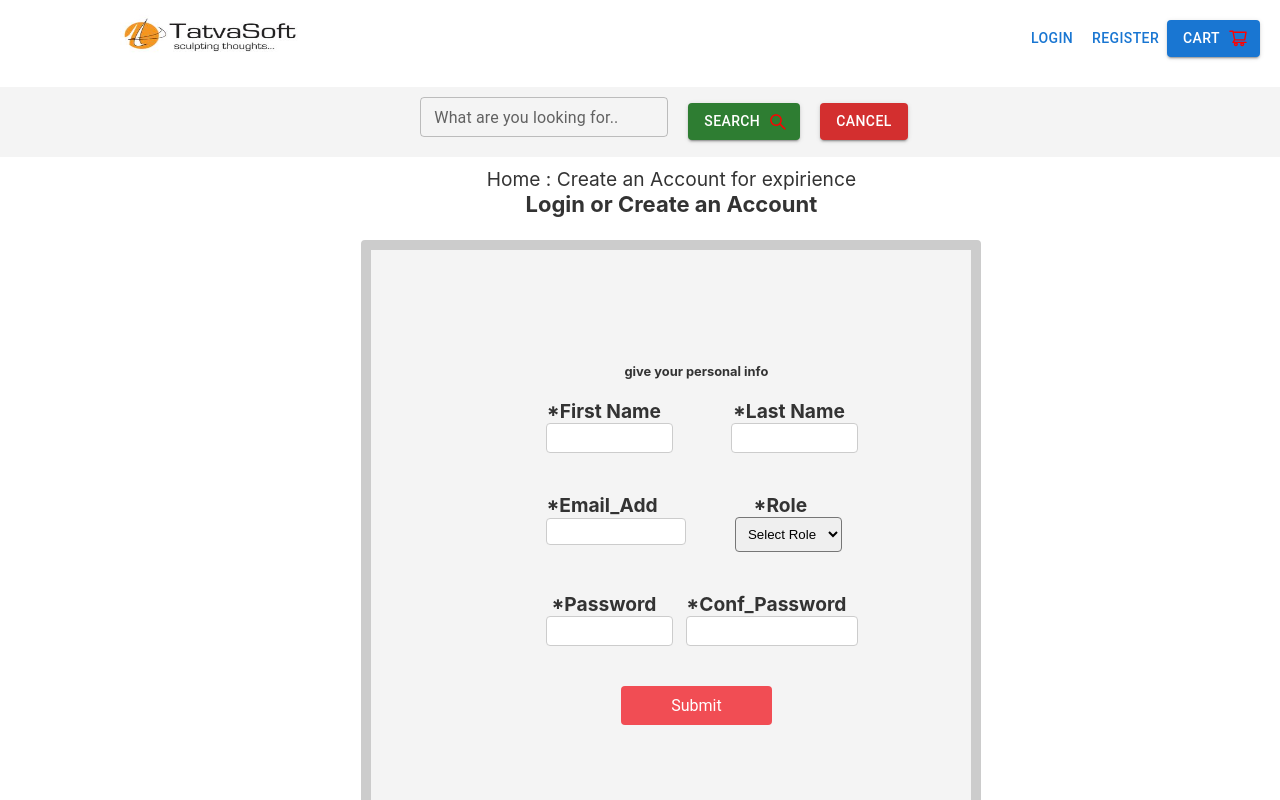
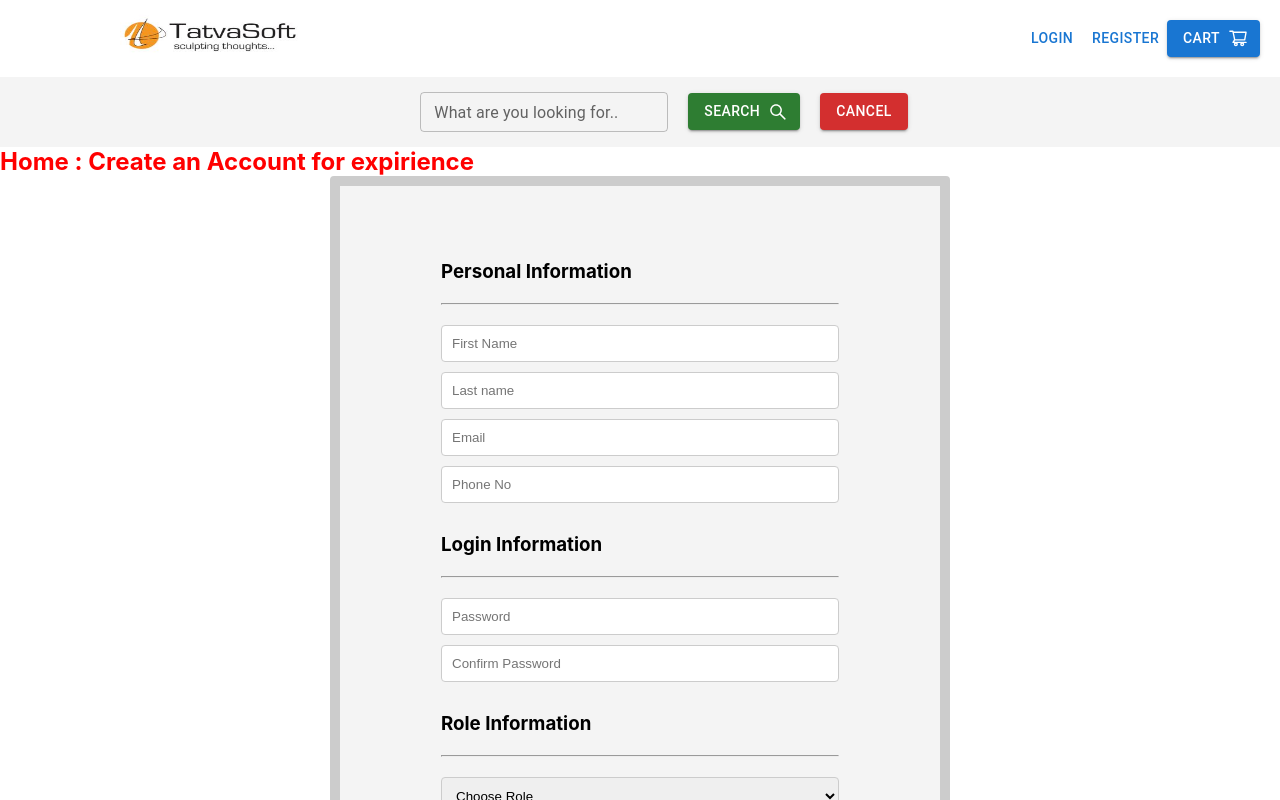
Before and after one commit to kartikmodi8347/tatvasoft-bookstore, a React (Create React App) app: page / in a window 1280 px wide. Shown: the top 800 px of the page. Built offline with nearby package versions, Linux system fonts and the light colour scheme.

Commit message:
put tatvasoft database api

```diff
--- a/package.json
+++ b/package.json
@@ -17,6 +17,7 @@
     "react-router-dom": "^6.11.2",
     "react-scripts": "5.0.1",
     "react-toastify": "^9.1.3",
+    "styled-components": "^5.3.11",
     "web-vitals": "^2.1.4"
   },
   "scripts": {
--- a/src/components/ProductTable.jsx
+++ b/src/components/ProductTable.jsx
@@ -9,6 +9,7 @@ import TableRow from "@mui/material/TableRow";
 import Paper from "@mui/material/Paper";
 import Button from "@mui/material/Button";
 import { sumBy } from "lodash";
+import { AiOutlineShoppingCart } from 'react-icons/ai';
 
 const StyledTableCell = styled(TableCell)(({ theme }) => ({
   root: {
@@ -98,7 +99,7 @@ export default function ProductTable() {
     const totalPrice = sumBy(products, (product) =>
       calculateTotalPrice(product.price, product.quantity)
     );
-    alert(`Total Price: ₹${totalPrice}`);
+    alert(`Your Total Amount is: ₹${totalPrice}`);
   };
   return (
     <div>
@@ -149,6 +150,7 @@ export default function ProductTable() {
       <Button
         variant="contained"
         color="secondary"
+        endIcon={<AiOutlineShoppingCart />}
         onClick={handleCartButtonClick}
       >
         Cart
--- a/src/pages/Register.jsx
+++ b/src/pages/Register.jsx
@@ -1,230 +1,206 @@
-import React, { useState } from "react";
-//import { Link } from 'react-router-dom'
+import React, { Component } from "react";
+//import styled from "styled-components";
+import { ToastContainer, toast } from "react-toastify";
+import "react-toastify/dist/ReactToastify.css";
+import { Navigate } from "react-router-dom";
 import Header from "../components/Header";
 import Footer from "../components/Footer";
-import "../styles/Register.css";
 import { TextField, Button } from "@mui/material";
 import { AiOutlineSearch } from "react-icons/ai";
+import "../styles/Register.css";
 
-const RegistrationForm = () => {
-  const [firstName, setFirstName] = useState("");
-  const [lastName, setLastName] = useState("");
-  const [email, setEmail] = useState("");
-  const [password, setPassword] = useState("");
-  const [confirmPassword, setConfirmPassword] = useState("");
-  const [errors, setErrors] = useState({});
-  const [role, setRole] = useState("");
-  const [isSubmitted, setIsSubmitted] = useState(false);
+export default class SignUp extends Component {
+  constructor(props) {
+    super(props);
+    this.state = {
+      firstName: "",
+      lastName: "",
+      email: "",
+      role: "",
+      password: "",
+      roleId: "",
+    };
+    this.handleSubmit = this.handleSubmit.bind(this);
+  }
 
+  handleSubmit(e) {
+    e.preventDefault();
+    const { firstName, lastName, email, password, roleId } = this.state;
 
-  const validateForm = () => {
-    const errors = {};
-
-    //  for Validate FirstName using this formate
-    if (firstName.trim() === "") {
-      errors.firstName = "First Name is required";
-    }
-
-    // for Validate LastName using this formate
-    if (lastName.trim() === "") {
-      errors.lastName = "Last Name is required";
-    }
-
-    // for Validate EmailAddress using this formate
-    if (email.trim() === "") {
-      errors.email = "Email Address is required";
-    } else if (!/\S+@\S+\.\S+/.test(email)) {
-      errors.email = "Invalid Email Address";
-    }
-
-    //  for Validate Password must be this formate
-    if (password === "") {
-      errors.password = "Password is required";
-    } else if (password.length < 6) {
-      errors.password = "Password must be at least 6 characters long";
-    }
-
-    //  for Validate ConfirmPassword must be same as Password
-    if (confirmPassword === "") {
-      errors.confirmPassword = "Confirm Password is required";
-    } else if (confirmPassword !== password) {
-      errors.confirmPassword = "Passwords do not match";
-    }
-
-    // for role puposes
-    if (role === "") {
-      errors.role = "Role is required";
-    }
-    setErrors(errors);
-
-    // Check if there are no errors
-    return Object.keys(errors).length === 0;
-  };
-
-  const handleSubmit = async (e) => {
-    e.preventDefault();
-
-    if (validateForm()) {
-      const formData = {
+    // console.log(firstName + " " + lastName + " " + email + " "  + password + " " + " " + roleId) ;
+    fetch("https://book-e-sell-node-api.vercel.app/api/user", {
+      method: "POST",
+      crossDomain: true,
+      headers: {
+        "Content-Type": "application/json",
+        Accept: "application/json",
+        "Access-Control-Allow-Origin": "*",
+      },
+      body: JSON.stringify({
         firstName,
         lastName,
         email,
         password,
-        confirmPassword,
-        role,
-      };
+        roleId,
+      }),
+    })
+      .then((res) => res.json())
+      .then((data) => {
+        console.log(data, "userRegister");
+        <Navigate to="/" replace={true} />;
+        toast.info("Registered Succesfully!", {
+          position: "top-right",
+          autoClose: 5000,
+          hideProgressBar: false,
+          closeOnClick: true,
+          pauseOnHover: true,
+          draggable: true,
+          progress: undefined,
+          theme: "colored",
+        });
+      });
+  }
 
-      try {
-        const response = await fetch("https://jsonplaceholder.typicode.com/posts", {
-          method: "POST",
-          headers: {
-            "Content-Type": "application/json",
-          },
-          body: JSON.stringify(formData),
-        });
-
-        if (response.ok) {
-          alert("User registered sucessfully");
-         // window.location.href = "/"
-          console.log("Form submitted!", formData);
-          console.log("Data stored on API successfully.");
-          setIsSubmitted(true);
-          setFirstName("");
-          setLastName("");
-          setEmail("");
-          setPassword("");
-          setConfirmPassword("");
-          setRole("");
-        }
-        else {
-          console.log("Form submission failed.");
-          // Handle form submission failure
-        }
-      } catch (error) {
-        console.log("An error occurred during form submission:", error);
-        // Handle error during form submission
-      }
-    }
-  };
-
-
-
-  return (
-    <>
-      <div className="register">
-        <p>Home : Create an Account for expirience</p>
-        <h2 className="txt">Login or Create an Account</h2>
-        <div className="Reg-form">
-          <form onSubmit={handleSubmit}>
-          <h6>give your personal info</h6>
-            <div className="personal-information">
-              <div>
-                <label htmlFor="firstName">*First Name</label>
+  render() {
+    return (
+      <div>
+        <Header />
+        <div className="search">
+          <TextField label="What are you looking for.." size="small" />
+          <Button
+            variant="contained"
+            color="success"
+            endIcon={<AiOutlineSearch />}
+          >
+            Search
+          </Button>
+          <Button variant="contained" color="error">
+            Cancel
+          </Button>
+        </div>
+        <h2 className="account-title">Home : Create an Account for expirience</h2>
+        <div className="container">
+          <div className="contact-form">
+            <form
+              onSubmit={this.handleSubmit}
+              method="POST"
+              className="contact-inputs"
+            >
+              <h3>Personal Information</h3>
+              <br />
+              <hr />
+              <br />
+              <div className="grid-two-column">
                 <input
                   type="text"
-                  id="firstName"
-                  value={firstName}
-
-                  onChange={(e) => setFirstName(e.target.value)}
+                  placeholder="First Name"
+                  name="firstName"
+                  required
+                  autoComplete="off"
+                  className="space"
+                  // value=""
+                  onChange={(e) => this.setState({ firstName: e.target.value })}
                 />
-                {errors.firstName && <span>{errors.firstName}</span>}
-              </div>
-              <div>
-                <label htmlFor="lastName">*Last Name</label>
                 <input
                   type="text"
-                  id="lastName"
-                  value={lastName}
-                  onChange={(e) => setLastName(e.target.value)}
+                  placeholder="Last name"
+                  name="lastName"
+                  required
+                  autoComplete="off"
+                  className="space"
+                  // value=""
+                  onChange={(e) => this.setState({ lastName: e.target.value })}
                 />
-                {errors.lastName && <span>{errors.lastName}</span>}
               </div>
-            </div>
-
-            <div className="role-information">
-              <div>
-                <label htmlFor="email">*Email_Add</label>
+              <div className="grid-two-column">
                 <input
                   type="email"
-                  id="email"
-                  value={email}
-                  onChange={(e) => setEmail(e.target.value)}
+                  placeholder="Email"
+                  name="email"
+                  required
+                  autoComplete="off"
+                  className="space"
+                  // value=""
+                  onChange={(e) => this.setState({ email: e.target.value })}
                 />
-                {errors.email && <span>{errors.email}</span>}
+
+                <input
+                  type="number"
+                  placeholder="Phone No"
+                  name="phone"
+                  required
+                  autoComplete="off"
+                  className="space"
+                  // value=""
+                  // onChange={(e) => this.setState({ phone: e.target.value })}
+                />
               </div>
-              <div>
-                <label htmlFor="role">*Role</label>
-                <select
-                  id="role"
-                  value={role}
-                  onChange={(e) => setRole(e.target.value)}
-                >
-                  <option value="">Select Role</option>
-                  <option value="buyer">Buyer</option>
-                  <option value="seller">Seller</option>
-                </select>
-                {errors.role && <span>{errors.role}</span>}
-              </div>
-            </div>
 
-            <div className="leagel-information">
-              <div>
-                <label htmlFor="password">*Password</label>
+              <br />
+              <h3>Login Information</h3>
+              <br />
+              <hr />
+              <br />
+              <div className="grid-two-column">
                 <input
                   type="password"
-                  id="password"
-                  value={password}
-                  onChange={(e) => setPassword(e.target.value)}
+                  placeholder="Password"
+                  name="password"
+                  required
+                  autoComplete="off"
+                  className="space"
+                  // value=""
+                  onChange={(e) => this.setState({ password: e.target.value })}
                 />
-                {errors.password && <span>{errors.password}</span>}
-              </div>
-              <div>
-                <label htmlFor="confirmPassword">*Conf_Password</label>
                 <input
                   type="password"
-                  id="confirmPassword"
-                  value={confirmPassword}
-                  onChange={(e) => setConfirmPassword(e.target.value)}
+                  placeholder="Confirm Password"
+                  name="confirm-password"
+                  required
+                  autoComplete="off"
+                  className="space"
+                  // value=""
+                  // onChange={(e) => this.setState({ email: e.target.value })}
                 />
-                {errors.confirmPassword && (
-                  <span>{errors.confirmPassword}</span>
-                )}
               </div>
-            </div>
-            <div className="btn-wrapper">
-            <button type="submit" onClick={() => setIsSubmitted(false)}> Submit</button>
-            </div>
-          </form>
+
+              <br />
+              <h3>Role Information</h3>
+              <br />
+              <hr />
+              <br />
+              {/* <div className=""> */}
+              <select
+                name="roles"
+                id="role"
+                className="space sort-selection--style"
+                onChange={(e) => {
+                  // console.log(e.target.value);
+                  this.setState({ role: e.target.value });
+                  if (e.target.value === "buyer") {
+                    this.setState({ roleId: 2 });
+                  } else {
+                    this.setState({ roleId: 3 });
+                  }
+                }}
+              >
+                <option value="" selected disabled hidden>
+                  Choose Role
+                </option>
+                <option value="buyer">Buyer</option>
+                {/* <option value="" disabled></option> */}
+                <option value="seller">Seller</option>
+              </select>
+              {/* </div> */}
+              <div>
+                <input type="submit" value="SignUp" />
+              </div>
+            </form>
+          </div>
         </div>
-
+        <ToastContainer />
+        <Footer />
       </div>
-    </>
-  );
-};
-
-function Register() {
-  return (
-    <>
-      <Header />
-
-      <div className="search">
-        <TextField label="What are you looking for.." size="small" />
-        <Button
-          variant="contained"
-          color="success"
-          endIcon={<AiOutlineSearch />}
-        >
-          Search
-        </Button>
-        <Button variant="contained" color="error">
-          Cancel
-        </Button>
-      </div>
-
-      <RegistrationForm />
-
-      <Footer />
-    </>
-  );
+    );
+  }
 }
-export default Register;
--- a/src/styles/Register.css
+++ b/src/styles/Register.css
@@ -2,34 +2,6 @@
   margin: 0;
   padding: 0;
 }
-form {
-  height: 70px;
-  width: 300px;
-  flex-direction: column;
-  display: flex;
-  justify-content: center;
-  margin-left: 50px;
-  align-items: center;
-  gap:20px;
-}
-
-.register {
-  height: 90vh;
-  width: 101%;
-  background-color: white;
-  color: #333333;
-  font-size: larger;
-  text-align: center;
-  padding-top: 100px;
-  padding: 0px 25px;
-}
-
-.txt{
-   font-size: 22px;
-    margin-bottom: 3px;
-    padding-bottom: 20px
-}
-
 .search {
   height: 70px;
   width: 103.75%;
@@ -39,138 +11,76 @@ form {
   align-items: center;
   gap:20px;
 }
-
-.Reg-form {
+.container {
   display: flex;
   justify-content: center;
   align-items: center;
   background: #F4F4F4;
-  height: 70vh;
+  height: 90vh;
   width: 70vh;
   border: 10px solid #ccc;
   padding: 20px; /*  space between the border and form content */
   border-radius: 4px;
-  margin: auto;
+  margin: auto;/* Adjust the height as needed */
 }
 
-.personal-information {
-  display: flex;
-  flex-direction: row;
-  justify-content: space-between;
-  margin-bottom: 10px;
+.contact-form {
+  gap:20px;
 
 }
- .personal-information > div {
-  flex-basis: calc(40% - 5px);
+.intro-data common-heading{
+  font-size: 22px;
+   margin-bottom: 3px;
+   padding-bottom: 20px
 }
 
-div.personal-information span {
-  color: rgb(255, 0, 0);
-  font-size: 0.875rem;
+.contact-form input[type="text"],
+.contact-form input[type="email"],
+.contact-form input[type="number"],
+.contact-form input[type="password"],
+.contact-form select {
+  width: 100%;
+  padding: 10px;
+  margin-bottom: 10px;
+  border: 1px solid #ccc;
+  border-radius: 4px;
+  box-sizing: border-box;
 }
 
-.role-information {
-  display: flex;
-  flex-direction: row;
-  justify-content: space-between;
+/* ^Add any additional styles for the input boxes */
+
+.contact-form select {
+  width: 100%;
+  padding: 10px;
   margin-bottom: 10px;
+  border: 1px solid #ccc;
+  border-radius: 4px;
+  box-sizing: border-box;
 }
 
-.role-information > div {
-  flex-basis: calc(40% - 4px);
-}
-
-
-div.role-information label {
-  margin-right: 1rem;
-  font-weight: bold;
-  margin-bottom: 10px;
-}
-
-div.role-information select {
-  padding: 8px;
-
-  border-radius: 4px;
-}
-
-div.role-information span {
-  color: rgb(255, 0, 0);
-  font-size: 0.875rem;
-}
-
-
-.leagel-information {
-  display: flex;
-  flex-direction: row;
-  justify-content: space-between;
-  margin-bottom: 10px;
-
-}
-.leagel-information > div {
-  flex-basis: calc(40% - 5px);
-}
-
-div.leagel-information span {
-  color: rgb(255, 0, 0);
-  font-size: 0.875rem;
-}
-
-
-div {
-  margin-bottom: 10px;
-}
-
-label {
-  font-weight: bold;
-}
-
-input {
+.contact-form input[type="submit"] {
+  display: block;
   width: 100%;
-  padding: 5px;
-  border: 1px solid #ccc;
-  border-radius: 4px;
-}
-
-span {
-  color: red;
-}
-
-#firstName,
-#lastName,
-#email
-#role{
-  font-size: 15px;
-  font-family: 'Roboto', sans-serif;
-
-}
-
-#email
-#role {
+  padding: 10px;
   margin-top: 10px;
-}
-
-#password,
-#confirmPassword {
-  font-size: 15px;
-  font-family: 'Roboto', sans-serif;
-  color: #414141;
-}
-
-button[type="submit"] {
-  background-color: #f14d54;
-  color: white;
-  padding: 10px 50px;
+  background-color: #4caf50;
+  color: #fff;
   border: none;
   border-radius: 4px;
   cursor: pointer;
-  font-size: 16px;
-  font-family: 'Roboto', sans-serif;
 }
 
-button[type="submit"]:hover {
-  background-color: #c24e54;
+.contact-form input[type="submit"]:hover {
+  background-color: #45a049;
 }
 
-button[type="submit"]:focus {
-  outline: none;
+/* ^Add any additional styles for the role select box and signup button */
+
+.account-title {
+  color: #ff0000;
+  font-size: 24px;
+  font-weight: bold;
+  justify-content: center;
+  align-items: center;
+  /* Add any other styles you want */
 }
```
